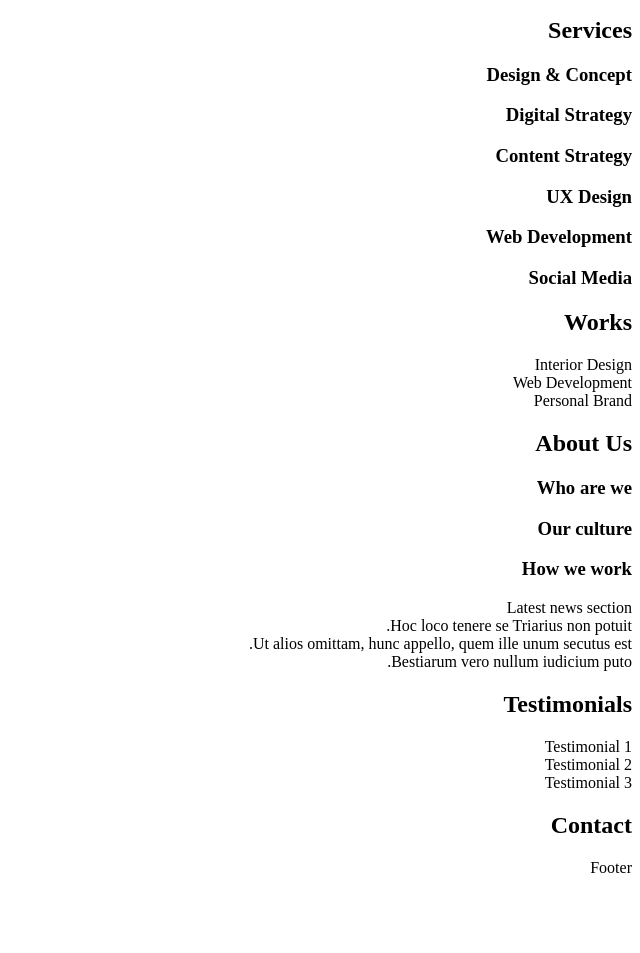
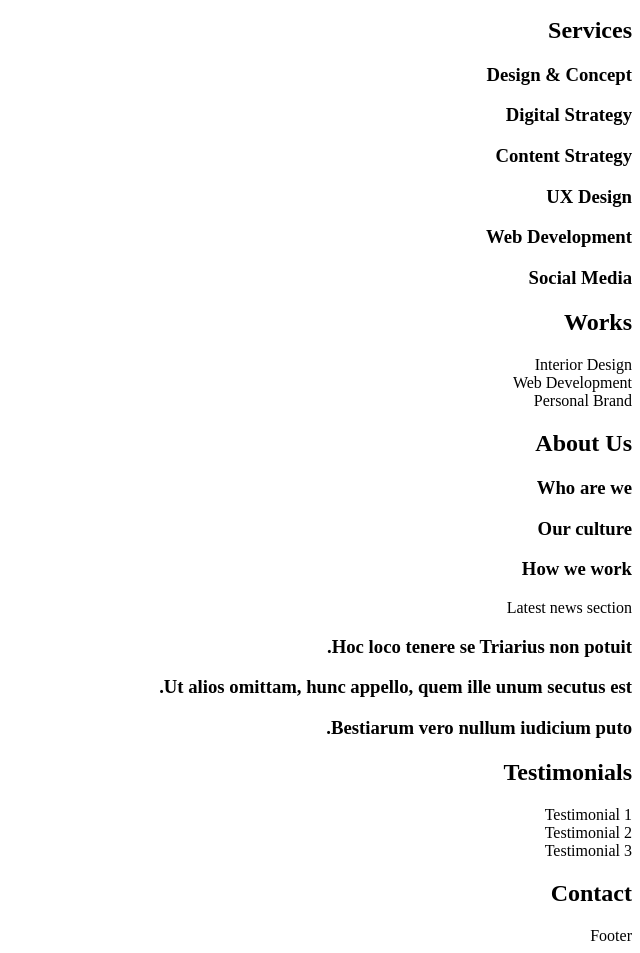
Before and after one commit to jessebrumley/atlas-web_front_end, a plain HTML site: page html_advanced/10-index.html in a window 1280 px wide. Shown: the part 148-1101 px from the top of the page, without its empty margins (640-1280 px from the left). Before the commit the page ends 1033 px from the top, so only its background shows below. Drawn offline with Linux system fonts and the light colour scheme.

Commit message:
added h tags

```diff
--- a/html_advanced/10-index.html
+++ b/html_advanced/10-index.html
@@ -47,13 +47,13 @@
             <section>
                 Latest news section
                 <article>
-                    Hoc loco tenere se Triarius non potuit.
+                    <h3>Hoc loco tenere se Triarius non potuit.</h3>
                 </article>
                 <article>
-                    Ut alios omittam, hunc appello, quem ille unum secutus est.
+                    <h3>Ut alios omittam, hunc appello, quem ille unum secutus est.</h3>
                 </article>
                 <article>
-                    Bestiarum vero nullum iudicium puto.
+                    <h3>Bestiarum vero nullum iudicium puto.</h3>
                 </article>
             </section>
             <section>
```
